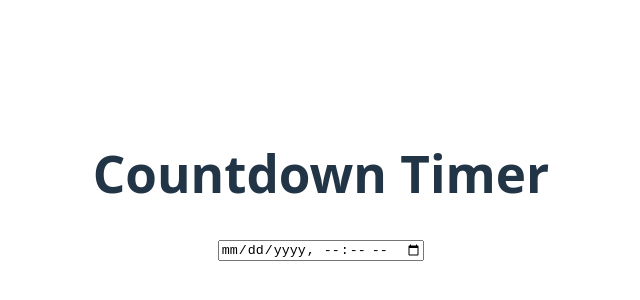
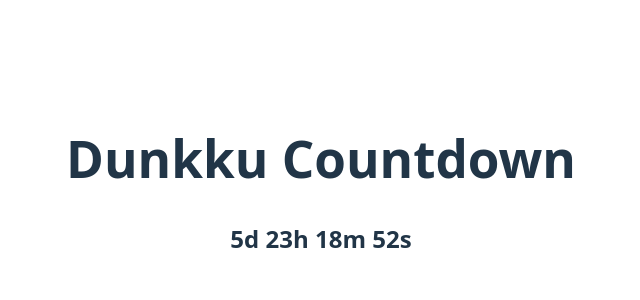
Before and after one commit to mjHarakka/countdown, a React (Vite) app: page / in a window 1280 px wide. Shown: the part 214-514 px from the top of the page, without its empty margins (319-959 px from the left). Built offline with nearby package versions, Linux system fonts and the light colour scheme.

Commit message:
deploying

```diff
--- a/src/App.jsx
+++ b/src/App.jsx
@@ -1,5 +1,5 @@
 import './App.css'
-import Countdown from './components/Countdown.jsx'
+import Countdown from './components/CountdownTimer.jsx'
 
 const App = () => {
   return (
--- a/src/components/Countdown.jsx
+++ /dev/null
@@ -1,48 +0,0 @@
-import React, { useState, useEffect } from 'react'
-
-function CountdownTimer() {
-  const [futureDate, setFutureDate] = useState('')
-  const [timeLeft, setTimeLeft] = useState(null)
-
-  useEffect(() => {
-    if (!futureDate) return
-
-    const interval = setInterval(() => {
-      const now = new Date()
-      const targetDate = new Date(futureDate)
-      const difference = targetDate - now
-
-      if (difference <= 0) {
-        clearInterval(interval)
-        setTimeLeft({ days: 0, hours: 0, minutes: 0, seconds: 0 })
-      } else {
-        setTimeLeft({
-          days: Math.floor(difference / (1000 * 60 * 60 * 24)),
-          hours: Math.floor((difference / (1000 * 60 * 60)) % 24),
-          minutes: Math.floor((difference / (1000 * 60)) % 60),
-          seconds: Math.floor((difference / 1000) % 60),
-        })
-      }
-    }, 1000)
-
-    return () => clearInterval(interval)
-  }, [futureDate])
-
-  return (
-    <div style={{ textAlign: 'center', padding: '20px' }}>
-      <h1>Countdown Timer</h1>
-      <input
-        type='datetime-local'
-        onChange={(e) => setFutureDate(e.target.value)}
-      />
-      {timeLeft && (
-        <h2>
-          {timeLeft.days}d {timeLeft.hours}h {timeLeft.minutes}m{' '}
-          {timeLeft.seconds}s
-        </h2>
-      )}
-    </div>
-  )
-}
-
-export default CountdownTimer
--- /dev/null
+++ b/src/components/CountdownTimer.jsx
@@ -0,0 +1,43 @@
+import React, { useState, useEffect } from 'react'
+
+function CountdownTimer() {
+  const futureDate = new Date('2025-03-12T16:00:00')
+
+  const calculateTimeLeft = () => {
+    const now = new Date()
+    const difference = futureDate - now
+
+    if (difference <= 0) {
+      return { days: 0, hours: 0, minutes: 0, seconds: 0 }
+    }
+
+    return {
+      days: Math.floor(difference / (1000 * 60 * 60 * 24)),
+      hours: Math.floor((difference / (1000 * 60 * 60)) % 24),
+      minutes: Math.floor((difference / (1000 * 60)) % 60),
+      seconds: Math.floor((difference / 1000) % 60),
+    }
+  }
+
+  const [timeLeft, setTimeLeft] = useState(calculateTimeLeft())
+
+  useEffect(() => {
+    const interval = setInterval(() => {
+      setTimeLeft(calculateTimeLeft())
+    }, 1000)
+
+    return () => clearInterval(interval)
+  }, [])
+
+  return (
+    <div style={{ textAlign: 'center', padding: '20px' }}>
+      <h1>Dunkku Countdown </h1>
+      <h2>
+        {timeLeft.days}d {timeLeft.hours}h {timeLeft.minutes}m{' '}
+        {timeLeft.seconds}s
+      </h2>
+    </div>
+  )
+}
+
+export default CountdownTimer
```
